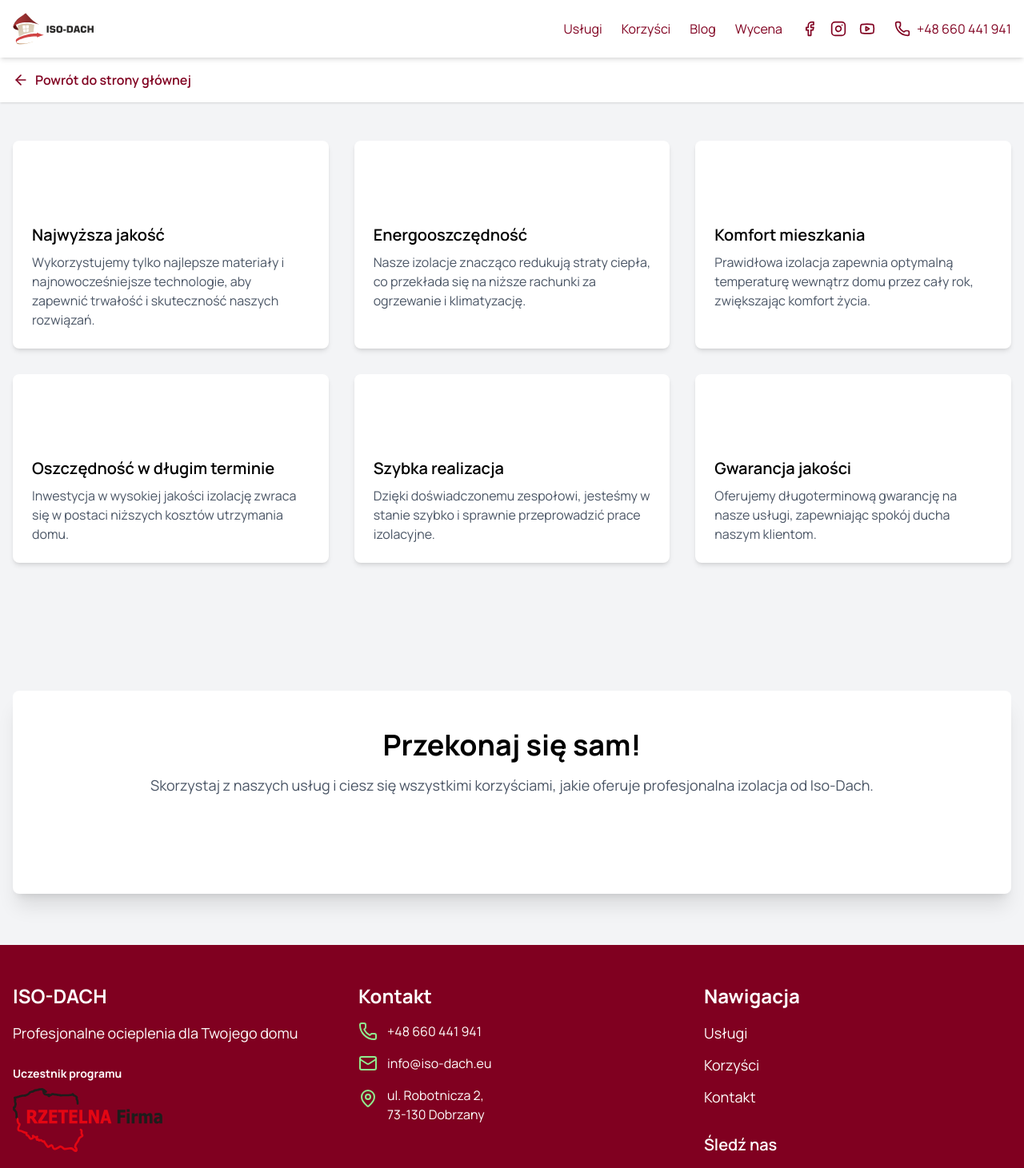
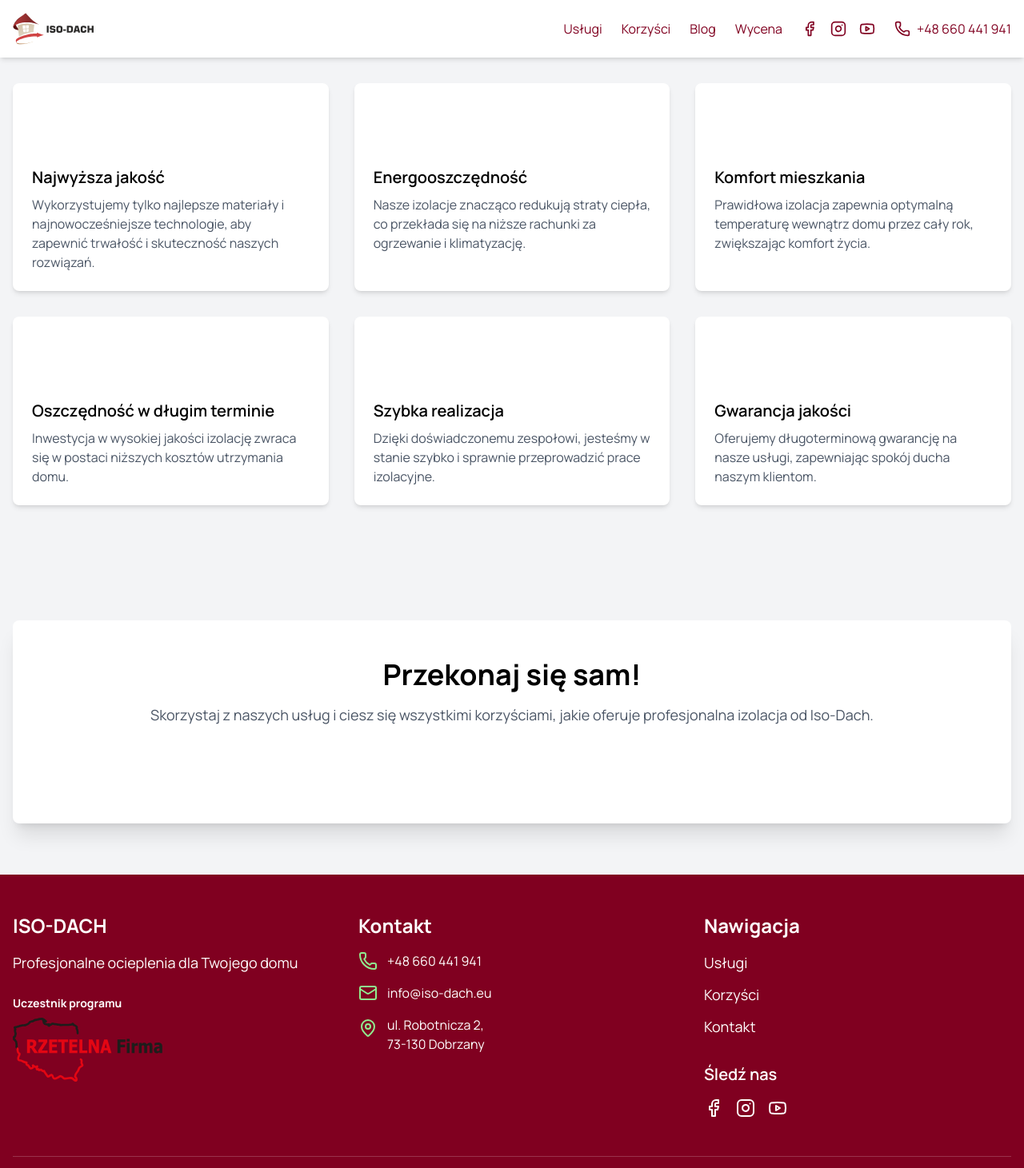
Before and after one commit to erykovsky/iso-dach, a Next.js app: page /korzysci in a window 1280 px wide. Shown: the top 1461 px of the page at 80% size. Built offline with nearby package versions, Linux system fonts and the light colour scheme.

Commit message:
update header and Google Tag Manager

```diff
--- a/app/blog/page.tsx
+++ b/app/blog/page.tsx
@@ -28,18 +28,6 @@ const blogPosts = [
 export default function BlogPage() {
   return (
     <div className="min-h-screen bg-gray-100">
-      <header className="bg-white shadow-sm">
-        <div className="container mx-auto px-4 py-4">
-          <Link
-            prefetch={true}
-            href="/"
-            className="flex items-center text-[#800020] hover:text-[#32CD32] font-semibold transition-colors"
-          >
-            <ArrowLeft size={20} className="mr-2" />
-            Powrót do strony głównej
-          </Link>
-        </div>
-      </header>
       <main className="container mx-auto px-4 py-8">
         <div className="grid gap-8 md:grid-cols-2 lg:grid-cols-3">
           {blogPosts.map((post) => (
--- a/app/korzysci/page.tsx
+++ b/app/korzysci/page.tsx
@@ -51,19 +51,7 @@ const benefits = [
 export default function BenefitsPage() {
   return (
     <div className="min-h-screen bg-gray-100">
-      <header className="bg-white shadow-sm">
-        <div className="container mx-auto px-4 py-4">
-          <Link
-            prefetch={true}
-            href="/"
-            className="flex items-center text-[#800020] hover:text-[#32CD32] font-semibold transition-colors"
-          >
-            <ArrowLeft size={20} className="mr-2" />
-            Powrót do strony głównej
-          </Link>
-        </div>
-      </header>
-      <main className="container mx-auto px-4 py-12">
+      <main className="container mx-auto px-4 py-8">
         <div className="grid gap-8 md:grid-cols-2 lg:grid-cols-3">
           {benefits.map((benefit, index) => (
             <div
--- a/app/layout.tsx
+++ b/app/layout.tsx
@@ -1,4 +1,5 @@
 import type { Metadata, Viewport } from "next";
+import { GoogleTagManager } from "@next/third-parties/google";
 
 import "./globals.css";
 import { Header } from "@/components/header";
@@ -28,6 +29,7 @@ export default function RootLayout({
 }>) {
   return (
     <html lang="pl">
+      <GoogleTagManager gtmId="GTM-XYZ" />
       <body className={`${manrope.className} antialiased`}>
         <Header />
         {children}
--- a/app/uslugi/page.tsx
+++ b/app/uslugi/page.tsx
@@ -52,19 +52,7 @@ const services = [
 export default function ServicesPage() {
   return (
     <div className="min-h-screen bg-gray-100">
-      <header className="bg-white shadow-sm">
-        <div className="container mx-auto px-4 py-4">
-          <Link
-            prefetch={true}
-            href="/"
-            className="flex items-center text-[#800020] hover:text-[#32CD32] font-semibold transition-colors"
-          >
-            <ArrowLeft size={20} className="mr-2" />
-            Powrót do strony głównej
-          </Link>
-        </div>
-      </header>
-      <main className="container mx-auto px-4 py-8 mt-8">
+      <main className="container mx-auto px-4 py-8">
         <div className="grid gap-8 md:grid-cols-2">
           {services.map((service) => (
             <div
--- a/app/wycena/page.tsx
+++ b/app/wycena/page.tsx
@@ -42,18 +42,6 @@ export default function WycenaPage() {
 
   return (
     <div className="min-h-screen bg-gray-100">
-      <header className="bg-white shadow-sm">
-        <div className="container mx-auto px-4 py-4">
-          <Link
-            prefetch={true}
-            href="/"
-            className="flex items-center text-[#800020] hover:text-[#32CD32] font-semibold transition-colors"
-          >
-            <ArrowLeft size={20} className="mr-2" />
-            Powrót do strony głównej
-          </Link>
-        </div>
-      </header>
       <main className="container mx-auto px-4 py-8">
         <h1 className="text-3xl font-bold text-[#800020] mb-8">
           Formularz wyceny
--- a/components/footer.tsx
+++ b/components/footer.tsx
@@ -1,4 +1,11 @@
-import { Mail, MapPin, Phone, Facebook, Instagram } from "lucide-react";
+import {
+  Mail,
+  MapPin,
+  Phone,
+  Facebook,
+  Instagram,
+  Youtube,
+} from "lucide-react";
 import Link from "next/link";
 import { RzetelnaFirmaLogo } from "./rzetelna-firma-logo";
 
@@ -76,20 +83,27 @@ export const Footer = () => {
             <div className="mt-8">
               <h4 className="text-xl font-semibold mb-4">Śledź nas</h4>
               <div className="flex space-x-4">
-                <Link
+                <a
                   href="https://www.facebook.com/iso-dach-1639181143011116"
                   target="_blank"
                   className="text-white hover:text-[#90EE90] transition-colors"
                 >
                   <Facebook size={24} />
-                </Link>
-                <Link
+                </a>
+                <a
                   href="https://www.instagram.com/iso_dach"
                   target="_blank"
                   className="text-white hover:text-[#90EE90] transition-colors"
                 >
                   <Instagram size={24} />
-                </Link>
+                </a>
+                <a
+                  href="https://youtube.com/@iso-dach7799"
+                  target="_blank"
+                  className="text-white hover:text-[#90EE90] transition-colors"
+                >
+                  <Youtube size={24} />
+                </a>
               </div>
             </div>
           </div>
--- a/components/header.tsx
+++ b/components/header.tsx
@@ -15,7 +15,12 @@ export const Header = () => {
   return (
     <header className="bg-white shadow-md sticky top-0 z-50">
       <div className="container mx-auto px-4 py-4 flex justify-between items-center">
-        <Link prefetch={true} href="/" className="flex items-center space-x-2">
+        <Link
+          prefetch={true}
+          href="/"
+          className="flex items-center space-x-2"
+          onClick={toggleMenu}
+        >
           <Logo className="h-10 w-auto" />
         </Link>
         <nav className="hidden lg:flex items-center space-x-6">
--- a/package.json
+++ b/package.json
@@ -10,12 +10,13 @@
     "lint": "next lint"
   },
   "dependencies": {
+    "@next/third-parties": "^15.1.6",
     "@tailwindcss/postcss": "^4.0.0",
     "babel-plugin-react-compiler": "19.0.0-beta-63e3235-20250105",
     "class-variance-authority": "^0.7.1",
     "clsx": "^2.1.1",
     "lucide-react": "^0.469.0",
-    "next": "15.2.0-canary.25",
+    "next": "15.2.0-canary.27",
     "nodemailer": "^6.10.0",
     "react": "^19.0.0",
     "react-dom": "19.0.0",
```
Also changed, not shown: 1 other file (tests, documents, lock files or other folders).
